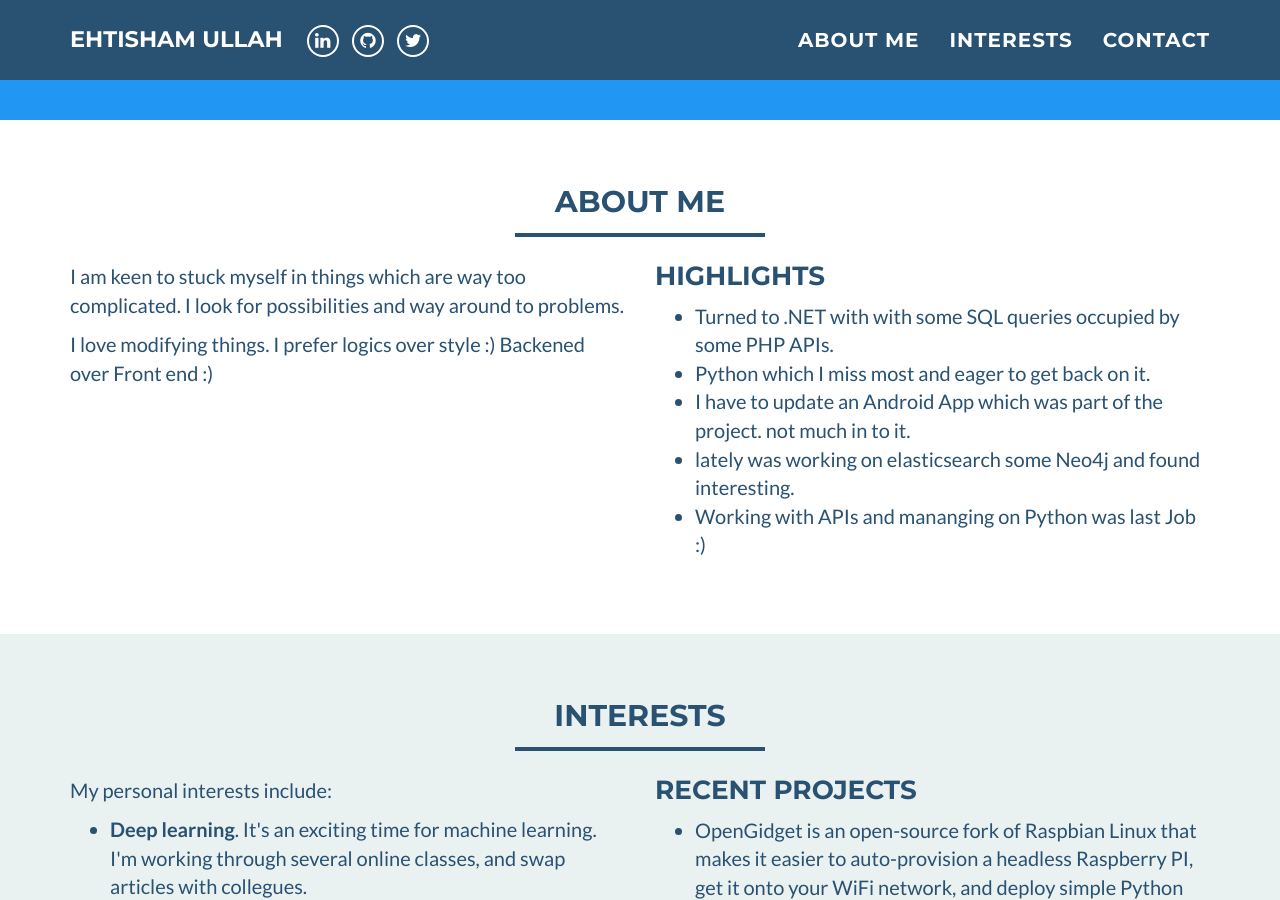
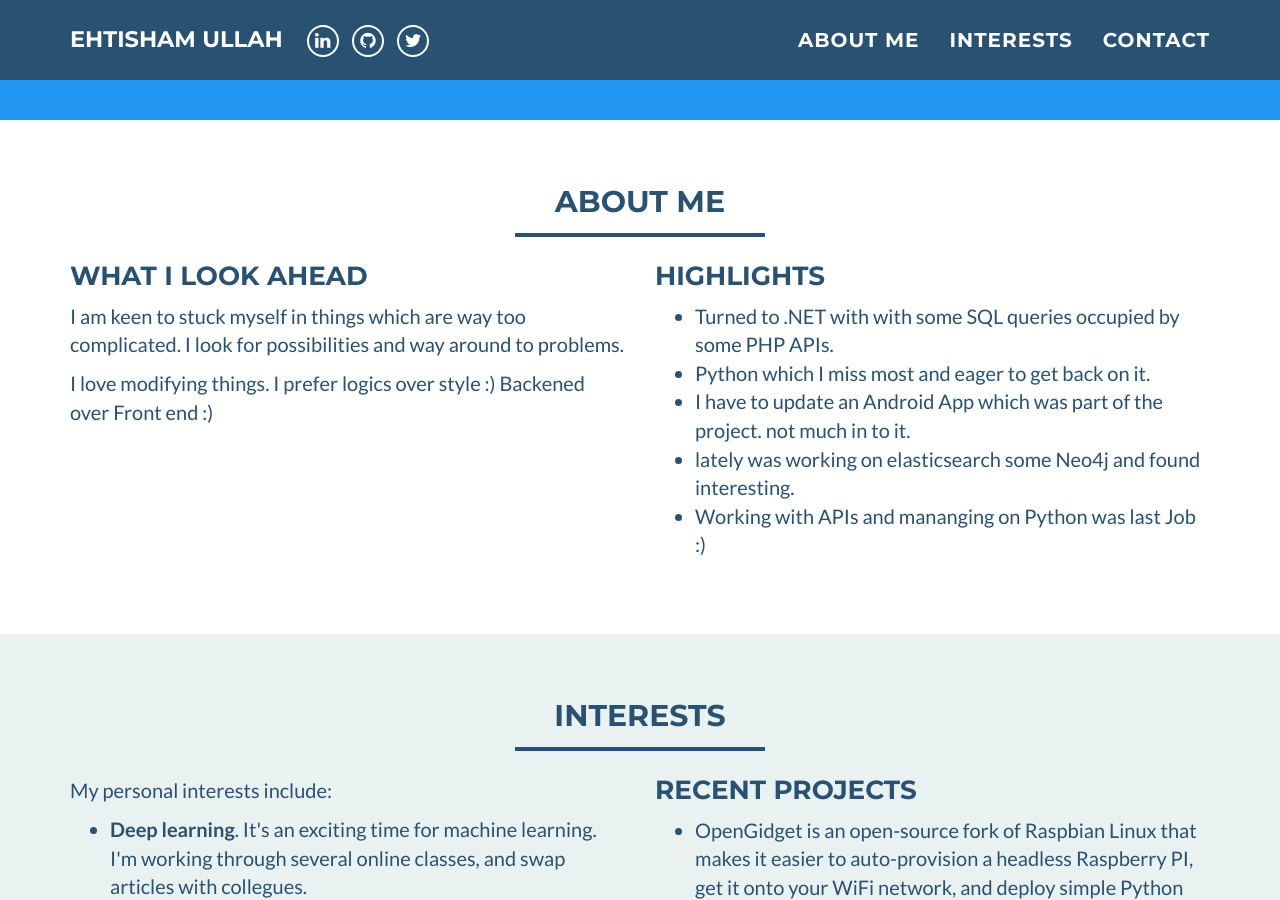
Before and after one commit to shaamuji/profile, a Jekyll site: the page built from index.html, in a window 1280 px wide and 900 px high, scrolled down 454 px. Built offline with Jekyll 4.4.1, drawn with Linux system fonts in a browser that asks for light colours.

Commit message:
modified

```diff
--- a/_includes/about_me.html
+++ b/_includes/about_me.html
@@ -8,6 +8,7 @@
     </div>
     <div class="row">
 	    <div class="col-sm-6">
+          <h3 style="margin-top:0;">What I look ahead</h3>
     		<p>
             I am keen to stuck myself in things which are way too complicated. I look for possibilities and way around to problems.
         </p>
```
